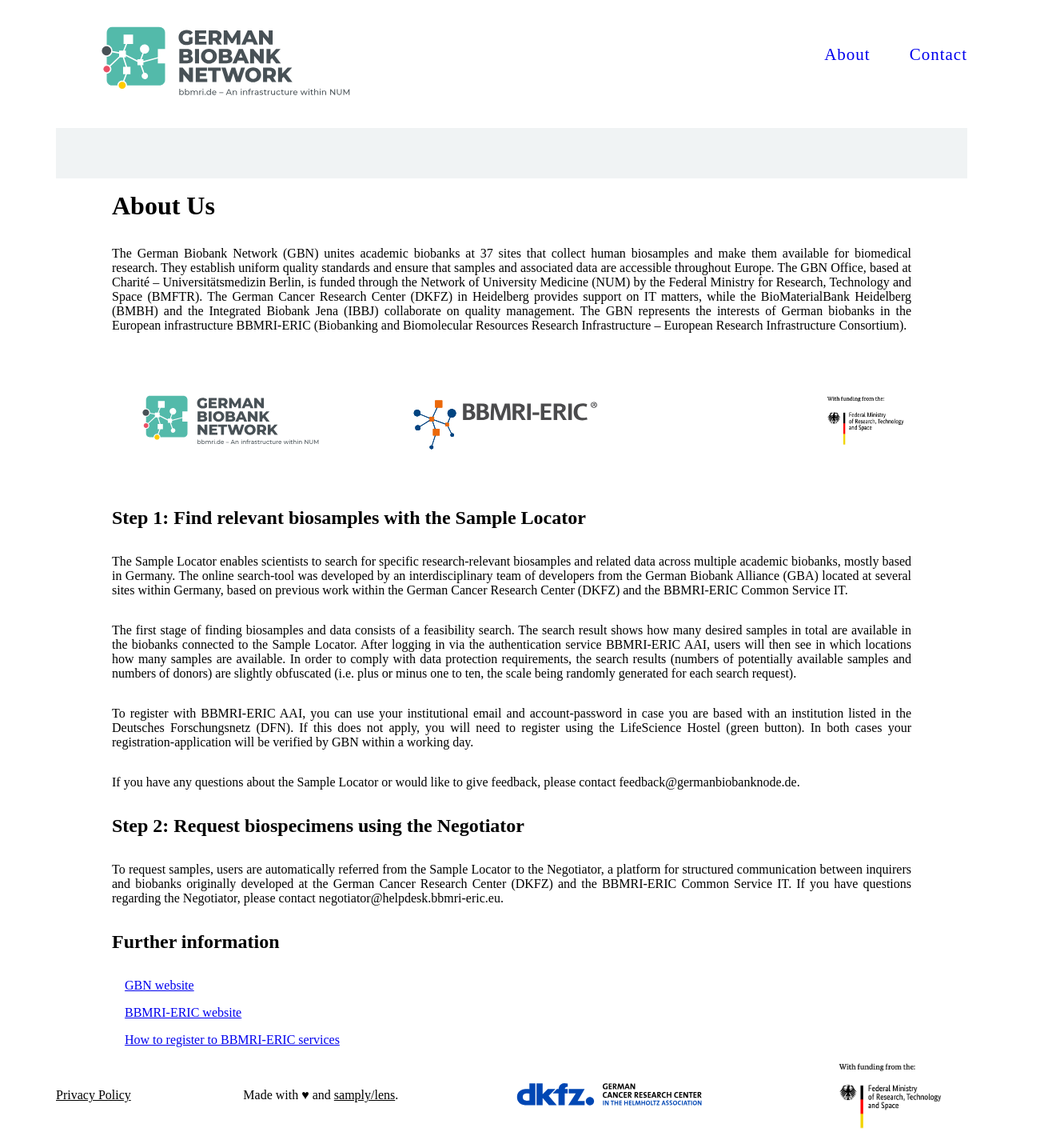
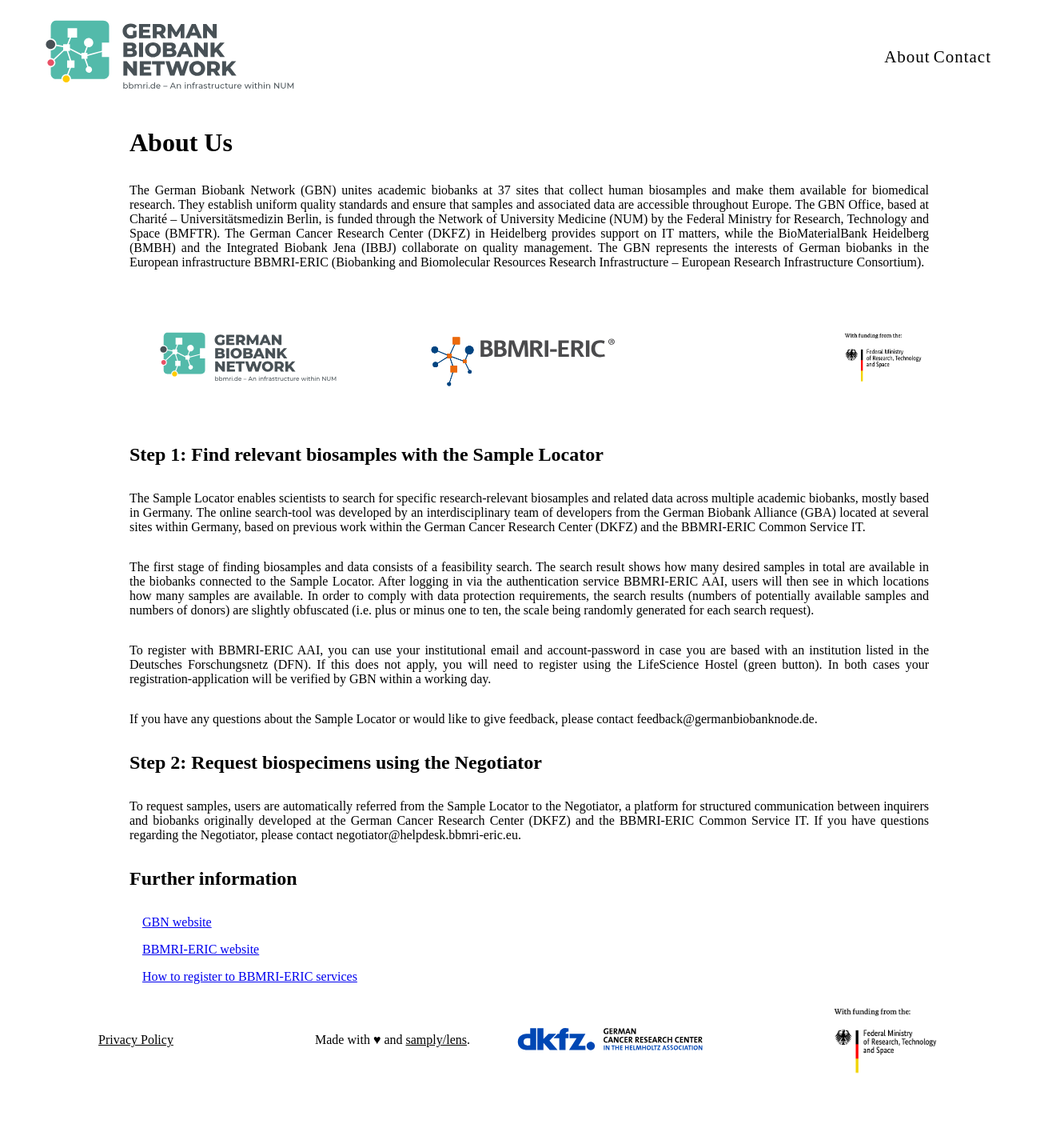
Before and after one commit to samply/gbn-sample-locator, a SvelteKit app: page /about in a window 1280 px wide. Shown: the top 1435 px of the page at 80% size, 1316 px wide, since content can reach past the window. After the commit the page ends 1368 px from the top, so only its background shows below. Built offline with nearby package versions, Linux system fonts and the light colour scheme.

Commit message:
feat(css-changes): make site mobile friendly

```diff
--- a/src/app.css
+++ b/src/app.css
@@ -58,6 +58,7 @@
 body {
   margin: 0px;
   font-family: var(--font-family);
+  width: 100vw;
 }
 
 button {
@@ -66,35 +67,8 @@
 
 header {
   background-color: var(--white);
-  padding: var(--gap-xs);
   border-bottom: solid 1px var(--light-gray);
   display: grid;
-}
-
-.menu {
-  text-align: center;
-  margin-bottom: 0;
-  margin-top: var(--gap-l);
-  padding-inline-start: 0;
-}
-
-.menu a {
-  color: var(--dark-gray);
-  text-decoration: none;
-  padding-left: var(--gap-xs);
-  padding-right: var(--gap-xs);
-}
-
-@media screen and (min-width: 768px) {
-  header {
-    display: grid;
-    grid-template-columns: 1fr auto;
-    align-items: center;
-  }
-
-  .menu {
-    margin-top: 0;
-  }
 }
 
 /* Container holds the image and the overlay */
@@ -137,7 +111,7 @@
 
 .banner h1 {
   margin: 0;
-    font-size: var(--font-size-xxxl);
+  font-size: 7vw;
   font-weight: bold;
   position: absolute;
   top: 35%
@@ -145,72 +119,26 @@
 
 .banner h2 {
   margin: 0;
-    font-size: var(--font-size-xl);
+  font-size: 3vw;
   font-weight: bold;
   position: absolute;
-    top: 53%;
-    line-height: 40px;
+  top: 65%;
 }
 
-@media screen and (min-width: 1024px) {
+@media screen and (min-width: 425px) {
 
   .banner h1 {
-    margin: 0;
-    font-size: var(--font-size-xxxl);
-    font-weight: bold;
-    position: absolute;
+    font-size: var(--font-size-xxl);
     top: 35%
   }
 
   .banner h2 {
-    margin: 0;
-    font-size: var(--font-size-xl);
-    font-weight: bold;
-    position: absolute;
-    top: 53%;
-    line-height: 40px;
-  }
+    font-size: var(--font-size-s);
+    top: 65%;
   }
 
-
-.search-wrapper {
-  padding: var(--gap-m) 0;
 }
 
-@media screen and (min-width: 1024px) {
-  .search-wrapper {
-    position: sticky;
-    position: -webkit-sticky;
-    top: 0;
-    z-index: 1;
-    padding: var(--gap-m) 0;
-    background-color: var(--white);
-  }
-}
-
-.search {
-  display: grid;
-  grid-template-columns: 1fr auto;
-  grid-gap: var(--gap-s);
-  padding: var(--gap-m);
-  border-radius: var(--border-radius-small);
-  background-color: #dadcdd;
-  justify-content: end;
-}
-
-lens-search-bar-multiple {
-  grid-column: 1/-1;
-}
-
-@media screen and (min-width: 768px) {
-  .search {
-    grid-template-columns: minmax(0, 1fr) auto auto;
-  }
-
-  lens-search-bar-multiple {
-    grid-column: 1/2;
-  }
-}
 
 .grid {
   position: relative;
@@ -303,29 +231,39 @@
   border: none;
 }
 
-lens-result-summary {
-  grid-template-columns: 1fr auto;
+lens-result-summary::part(lens-result-summary) {
   display: block;
 }
 
-lens-result-summary::part(result-summary-content) {
+lens-result-summary::part(lens-result-summary-content) {
   gap: var(--gap-l);
+  display: block;
 }
 
 .negotiate {
   margin: 0 50px;
 }
 
+@media screen and (min-width: 425px) {
+  lens-result-summary::part(lens-result-summary-content) {
+    gap: var(--gap-l);
+    display: flex;
+  }
+
+}
+
 @media screen and (min-width: 768px) {
   .chart-diagnosis {
     grid-column: 1/-1;
   }
+
+  lens-result-summary::part(lens-result-summary) {
+    display: flex;
+  }
+
 }
 
 @media screen and (min-width: 1024px) {
-  lens-result-summary {
-    display: grid;
-  }
 
   lens-result-summary::part(result-summary-header-title) {
     margin: 0;
@@ -351,48 +289,6 @@
   .chart-diagnosis {
     grid-column: 1/-1;
   }
-}
-
-footer {
-  text-align: center;
-  display: grid;
-  grid-gap: var(--gap-m);
-  padding: var(--gap-xs);
-  border-top: solid 1px var(--light-gray);
-  margin-top: var(--gap-xxl);
-}
-
-footer img {
-  margin: auto;
-}
-
-@media screen and (min-width: 1024px) {
-  footer {
-    display: flex;
-    flex-direction: column;
-    align-items: center;
-  }
-}
-
-footer a {
-  color: var(--black);
-}
-
-footer a:hover {
-  color: var(--orange);
-}
-
-.made_with {
-  margin-top: 12px;
-  margin-right: 12px;
-}
-
-.made_with a {
-  margin-left: -8px;
-}
-
-.imprint {
-  border-right: none;
 }
 
 .result-table-hint-text {
--- a/src/app.html
+++ b/src/app.html
@@ -7,7 +7,7 @@
 		%sveltekit.head%
 	</head>
 	<body data-sveltekit-preload-data="hover">
-		<header>
+		<!-- <header> -->
 		  <div style="display: contents">%sveltekit.body%</div>
 
 	</body>
--- a/src/routes/+layout.svelte
+++ b/src/routes/+layout.svelte
@@ -7,7 +7,6 @@
   let logoutUrl = `/oauth2/sign_out?rd=${window.location.protocol}%2F%2F${window.location.hostname}%2Flogout`;
 </script>
 
-<div class="container">
 <header>
   <div>
     <menu class="menu">
@@ -15,10 +14,9 @@
         ><img
           src="GBN-LOGO-POS-EN-RGB_Schutzzone.svg"
           alt="German Biobank Node"
-            height="121px"
         /></a
       >
-        <div class="top-space">
+      <div>
         {#if env.PUBLIC_ENVIRONMENT === "pub"}
           <button class="button-links" onclick={redirectWithQuery}>
             LOGIN
@@ -34,22 +32,29 @@
   </div>
   <div class="divider"></div>
 </header>
+<div class="container">
   {@render children()}
+</div>
 <footer class="footer-container">
-    <div>
+  <div class="privacy-policy">
     <a href="https://www.bbmri-eric.eu/privacy-notice/">Privacy Policy</a>
   </div>
-    <div>
+  <div class="made-with">
     Made with ♥ and <a href="https://github.com/samply/lens">samply/lens</a>.
   </div>
   <img
+    class="logo-dkfz"
     src="german-cancer-research-center-dkfz-logo-vector.svg"
     alt="German Cancer Research Center"
     height="40"
   />
-    <img src="BMFTR_en_DTP_CMYK_gef_durch.jpg" alt="EU" height="120px" />
+  <img
+    class="logo-eu"
+    src="BMFTR_en_DTP_CMYK_gef_durch.jpg"
+    alt="EU"
+    height="120px"
+  />
 </footer>
-</div>
 
 <style>
   /* Selects the app root */
@@ -66,8 +71,22 @@
   }
 
   .menu {
+    text-align: center;
+    margin: 0;
+    padding-inline-start: 0;
     display: flex;
-    justify-content: space-between;
+    justify-content: center;
+    flex-wrap: wrap;
+    align-items: center;
+  }
+
+  .menu a {
+    color: var(--dark-gray);
+    text-decoration: none;
+  }
+
+  .menu img {
+    height: 90px;
   }
 
   .menu a {
@@ -81,27 +100,12 @@
     color: #6f8795;
   }
 
-  .footer-container {
-    display: flex;
-    justify-content: space-between;
-    align-items: center;
-    padding-bottom: 2rem;
-
-    flex-direction: row;
-    gap: 3rem;
-  }
-
-  footer a {
-    color: var(--color-gray);
-    cursor: pointer;
-  }
-
   .menu .links {
     text-decoration: none;
     cursor: pointer;
-    margin-left: 45px;
     font-size: 21px;
     letter-spacing: 1px;
+    margin: 0 var(--gap-s);
   }
 
   .button-links {
@@ -116,39 +120,85 @@
     letter-spacing: 1px;
   }
 
-  .container {
-    margin: 0 auto;
+  @media (min-width: 622px) {
+    .menu {
+      display: flex;
+      justify-content: space-between;
     }
 
-  @media (min-width: 576px) {
-    .container {
-      width: 540px;
-    }
   }
 
-  @media (min-width: 768px) {
+  @media screen and (min-width: 768px) {
+    header {
+      display: grid;
+      grid-template-columns: 1fr auto;
+      align-items: center;
+      padding: 0px 32px;
+    }
+
     .container {
       width: 720px;
+      margin: auto;
     }
-  }
-
-  .top-space {
-    margin-top: 40px;
   }
 
   @media (min-width: 1200px) {
     .container {
       width: 1140px;
+      padding: 10px 84px;
+    }
+    .menu img {
+      height: 121px;
     }
   }
 
-  .container {
+  /* .container {
     margin: 0 var(--gap-s);
-  }
+  } */
 
   @media screen and (min-width: 1024px) {
     .container {
       margin: 0 auto;
     }
   }
+
+  footer {
+    text-align: center;
+    display: grid;
+    grid-gap: var(--gap-m);
+    border-top: solid 1px var(--light-gray);
+    margin-top: var(--gap-xxl);
+    justify-content: center;
+    align-items: center;
+    padding-top: var(--gap-m);
+  }
+
+  .logo-eu {
+    justify-self: center;
+  }
+
+  @media screen and (min-width: 768px) {
+    footer {
+      grid-template-columns: repeat(4, 1fr);
+      text-align: left;
+      justify-content: center;
+      text-align: center;
+    }
+    .privacy-policy {
+      margin-left: 8px;
+    }
+    .made-with {
+      margin-left: 18px;
+    }
+
+  }
+
+  footer a {
+    color: var(--color-gray);
+    cursor: pointer;
+  }
+
+  footer a:hover {
+    color: var(--orange);
+  }
 </style>
--- a/src/routes/about/+page.svelte
+++ b/src/routes/about/+page.svelte
@@ -129,12 +129,12 @@
   }
 
   .logo-gbn {
-    height: 120px;
+    height: 100px;
   }
 
   .logo-bbmri {
     margin-top: 18px;
-    height: 93px;
+    height: 70px;
   }
 
   .logo-bmftr {
```
Also changed, not shown: src/routes/+page.svelte (+58 -2 lines). Lines whose indentation alone changed are shown as unchanged.
